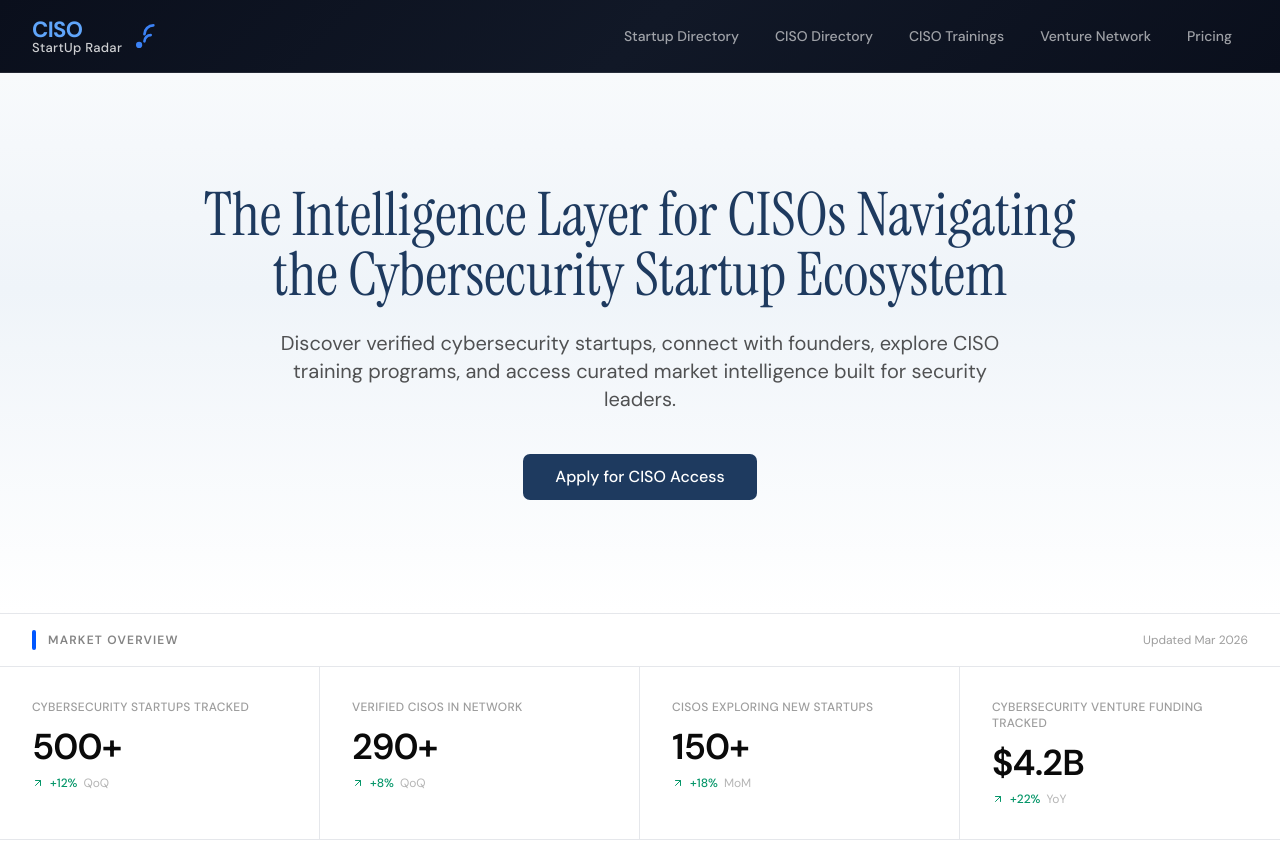
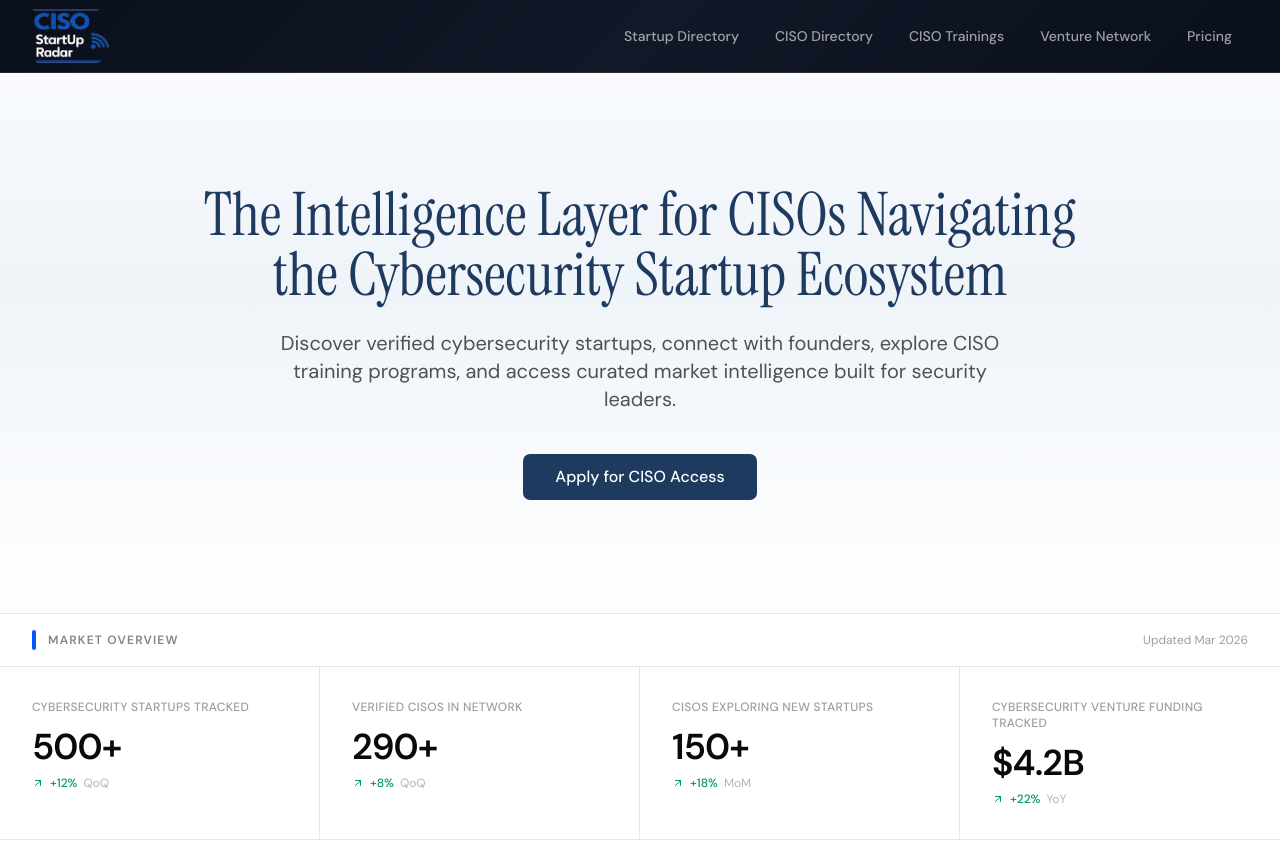
Before and after one commit to Sydmhz/ciso-startup-radar, a Next.js app: page / in a window 1280 px wide. Shown: the top 841 px of the page. Built offline with nearby package versions, Linux system fonts and the light colour scheme.

Commit message:
feat: use user-provided brand logo in navbar and footer

```diff
--- a/src/components/shared/navbar.tsx
+++ b/src/components/shared/navbar.tsx
@@ -1,6 +1,7 @@
 "use client";
 
 import Link from "next/link";
+import Image from "next/image";
 import { useState } from "react";
 import { Menu, X } from "lucide-react";
 
@@ -26,39 +27,15 @@ export function Navbar() {
       <div className="max-w-7xl mx-auto px-4 sm:px-6 lg:px-8">
         <div className="flex items-center justify-between h-[72px]">
           {/* Logo */}
-          <Link href="/" className="flex items-center gap-2.5 shrink-0 group">
-            {/* Text mark */}
-            <div className="flex flex-col leading-none">
-              <span className="text-[22px] font-bold tracking-tight text-blue-400">
-                CISO
-              </span>
-              <span className="text-[13px] font-medium tracking-wide text-white/80">
-                StartUp Radar
-              </span>
-            </div>
-            {/* Radar icon — after text */}
-            <svg
-              width="32"
-              height="32"
-              viewBox="0 0 36 36"
-              fill="none"
-              xmlns="http://www.w3.org/2000/svg"
-              className="shrink-0"
-            >
-              <circle cx="8" cy="28" r="3.5" fill="#3B82F6" />
-              <path
-                d="M14 24C14 20.134 17.134 17 21 17"
-                stroke="#3B82F6"
-                strokeWidth="3"
-                strokeLinecap="round"
-              />
-              <path
-                d="M14 16C14 10.477 18.477 6 24 6"
-                stroke="#3B82F6"
-                strokeWidth="3"
-                strokeLinecap="round"
-              />
-            </svg>
+          <Link href="/" className="flex items-center shrink-0">
+            <Image
+              src="/logo-nav.png"
+              alt="CISO StartUp Radar"
+              width={676}
+              height={486}
+              className="h-[56px] w-auto object-contain"
+              priority
+            />
           </Link>
 
           {/* Desktop Nav */}
```
Also changed, not shown: public/logo-full.png (added), public/logo-nav.png.
